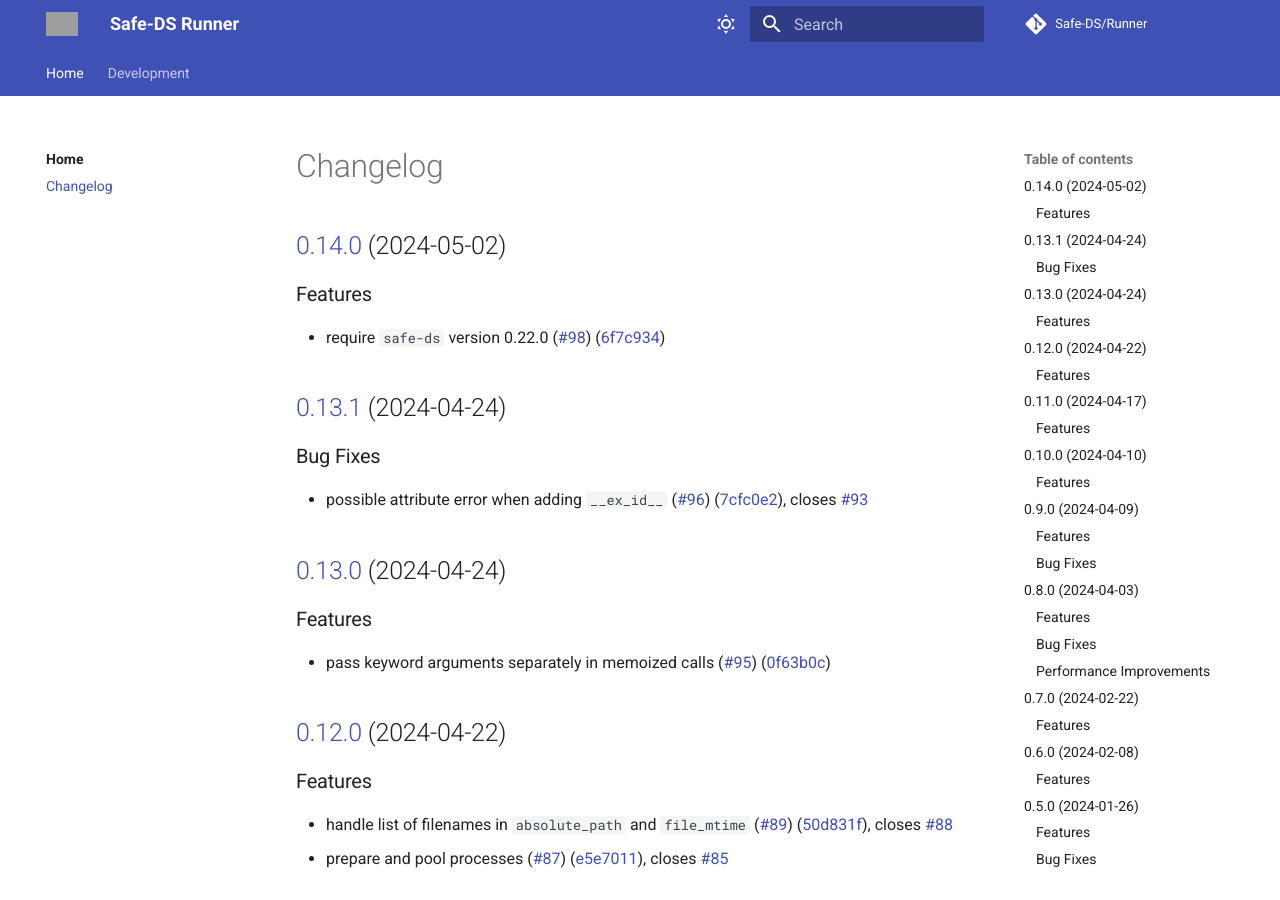
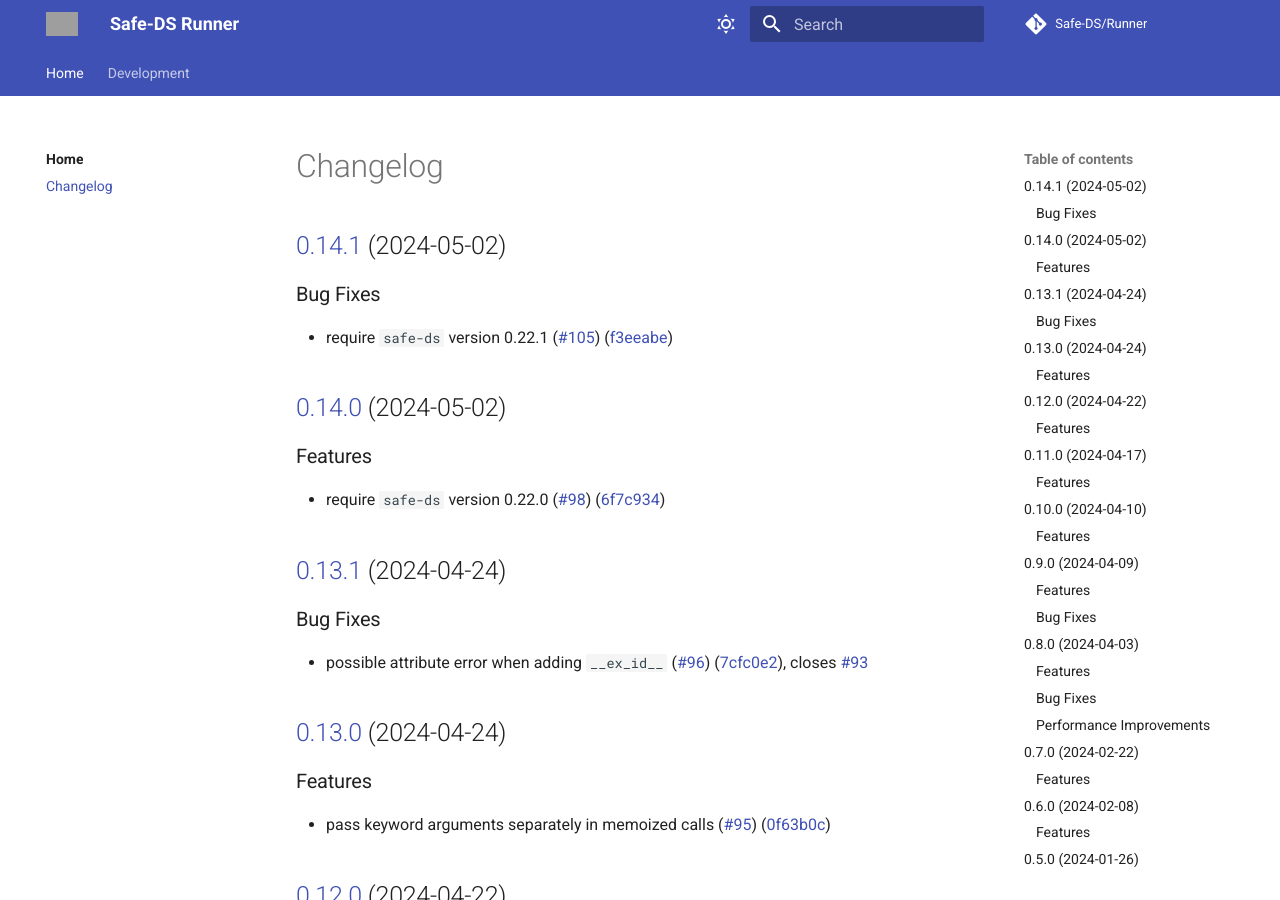
Before and after one commit to Safe-DS/Runner, an MkDocs documentation site: the page built from docs/CHANGELOG.md, in a window 1280 px wide and 900 px high. Built offline with MkDocs 1.6.1 and Material for MkDocs 9.7.7, drawn with Linux system fonts in a browser that asks for light colours; comment, search, counter and statistics services are not loaded; grey boxes are pictures that could not be loaded.

Commit message:
chore(release): 0.14.1 [skip ci]
## [0.14.1](https://github.com/Safe-DS/Runner/compare/v0.14.0...v0.14.1) (2024-05-02)

### Bug Fixes

* require `safe-ds` version 0.22.1 ([#105](https://github.com/Safe-DS/Runner/issues/105)) ([f3eeabe](https://github.com/Safe-DS/Runner/commit/f3eeabeb5497740cea7a9cd1d001957bc3e76c9b))

```diff
--- a/docs/CHANGELOG.md
+++ b/docs/CHANGELOG.md
@@ -1,3 +1,10 @@
+## [0.14.1](https://github.com/Safe-DS/Runner/compare/v0.14.0...v0.14.1) (2024-05-02)
+
+
+### Bug Fixes
+
+* require `safe-ds` version 0.22.1 ([#105](https://github.com/Safe-DS/Runner/issues/105)) ([f3eeabe](https://github.com/Safe-DS/Runner/commit/f3eeabeb5497740cea7a9cd1d001957bc3e76c9b))
+
 ## [0.14.0](https://github.com/Safe-DS/Runner/compare/v0.13.1...v0.14.0) (2024-05-02)
 
 
--- a/pyproject.toml
+++ b/pyproject.toml
@@ -1,6 +1,6 @@
 [tool.poetry]
 name = "safe-ds-runner"
-version = "0.14.0"
+version = "0.14.1"
 description = "Execute Safe-DS programs that were compiled to Python."
 authors = ["Lars Reimann <mail@larsreimann.com>"]
 license = "MIT"
```
